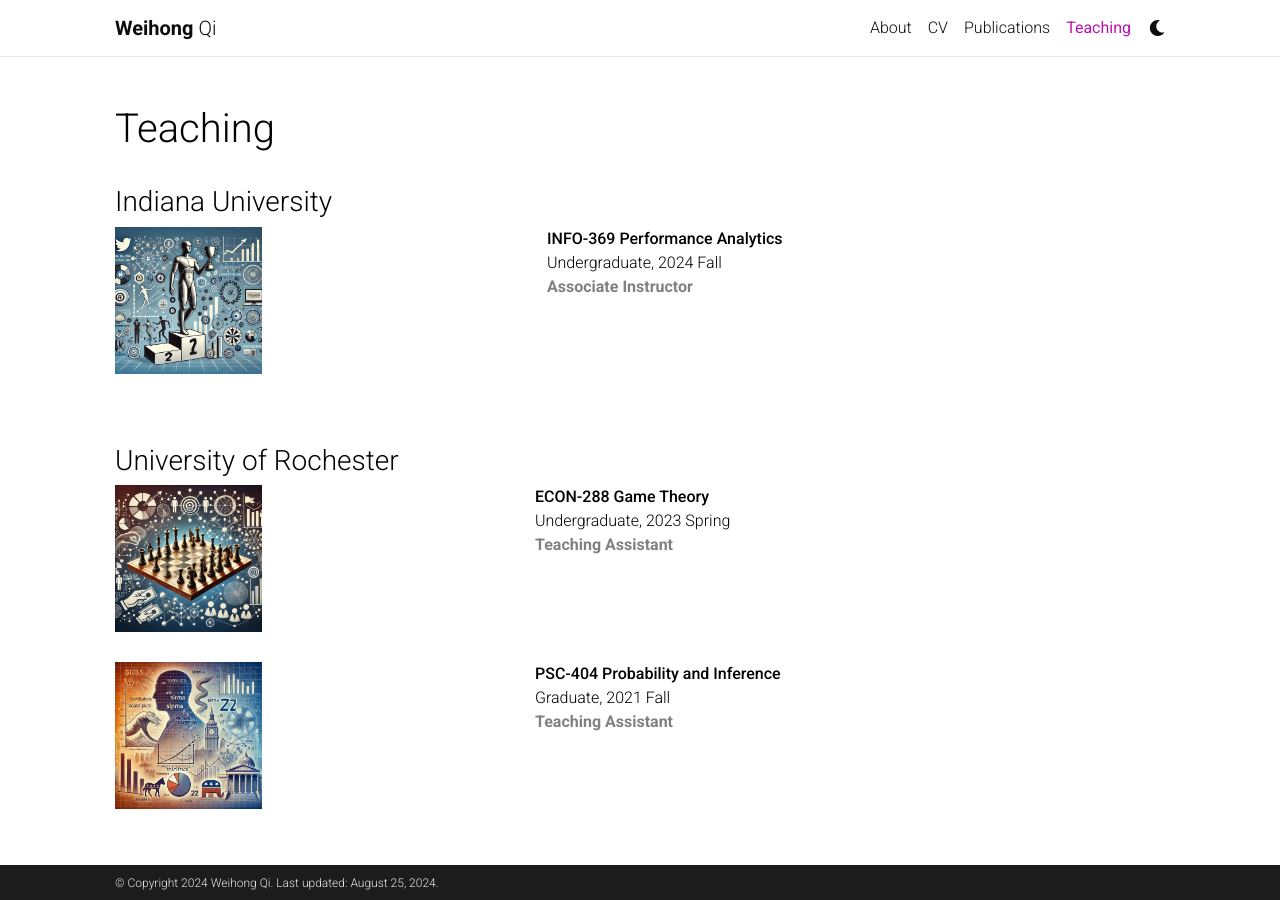
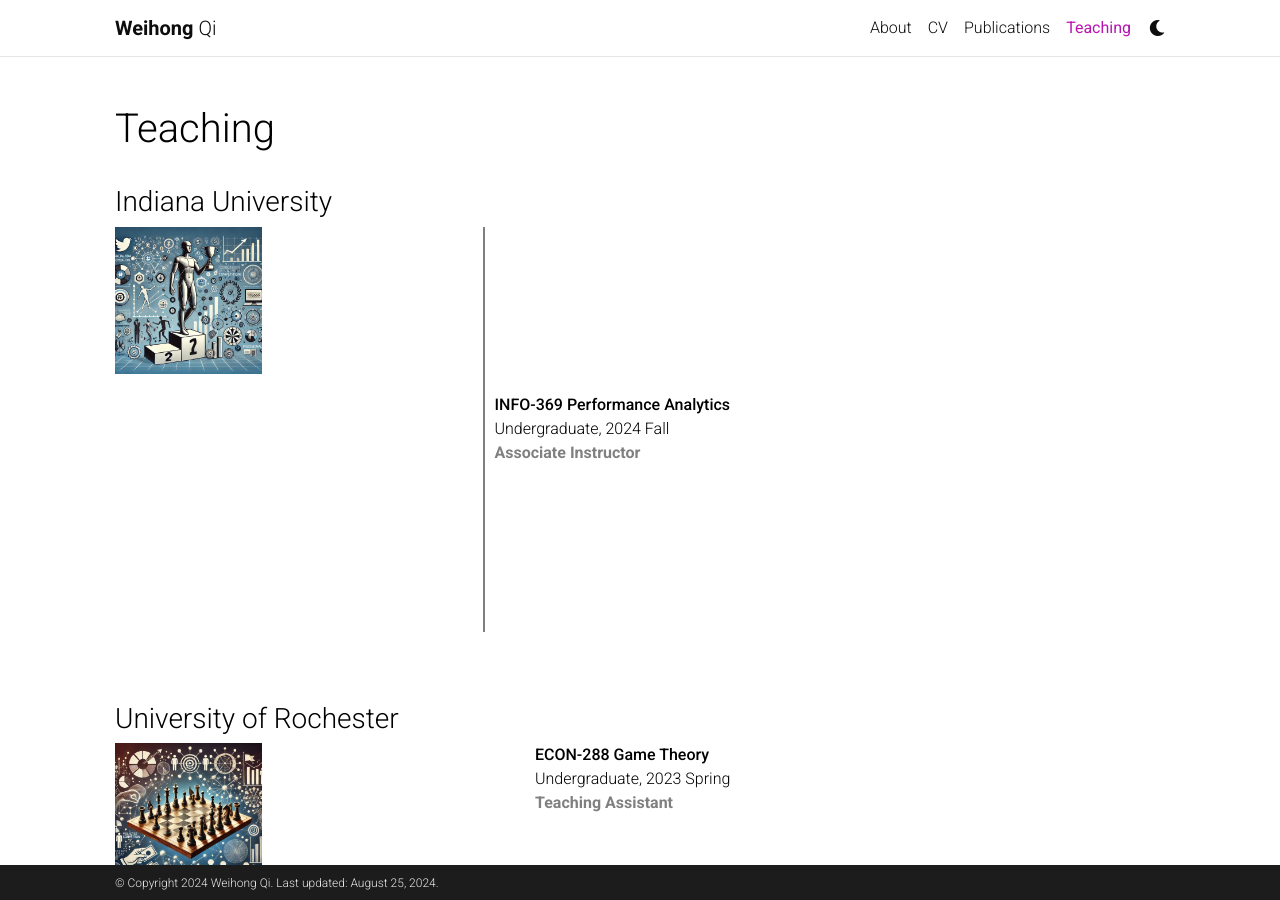
Before and after one commit to WeihongQ/weihongq.github.io, a Jekyll site: the page built from _pages/teaching.md, in a window 1280 px wide and 900 px high. Built offline with Jekyll 4.4.1, drawn with Linux system fonts in a browser that asks for light colours; comment, search, counter and statistics services are not loaded; a style sheet for code colours, icons or effects is not loaded.

Commit message:
chekc the line again

```diff
--- a/_pages/teaching.md
+++ b/_pages/teaching.md
@@ -8,13 +8,13 @@
 ---
 
 ###  Indiana University
-<div style="overflow: auto; margin-bottom: 30px;">
-  <div style="float: left; width: 35%; text-align: left;">
+<div style="overflow: auto; margin-bottom: 30px; display: flex;">
+  <div style="width: 35%; text-align: left;">
     <img src="/assets/img/teaching/info-369.jpg" alt="Figure" style="max-width: 40%; height: auto;">
   </div>
 
-  <div style="float: right; width: 60%; display: flex; align-items: center;">
-    <div style="border-left: 2px solid grey; height: 45%; margin-right: 10px;"></div>
+  <div style="width: 60%; display: flex; align-items: center;">
+    <div style="border-left: 2px solid grey; height: 45vh; margin-right: 10px;"></div>
     <div>
       <strong>INFO-369 Performance Analytics</strong> <br/>
       Undergraduate, 2024 Fall <br/>
```
